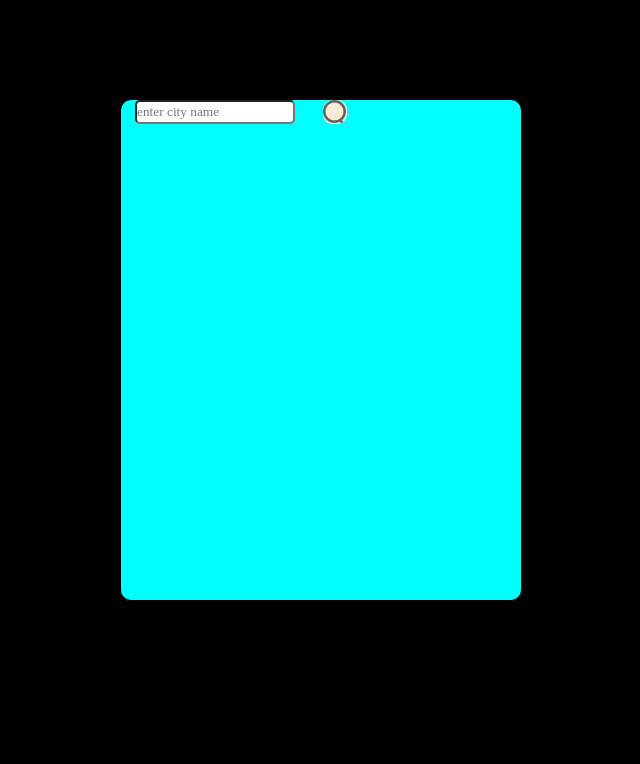
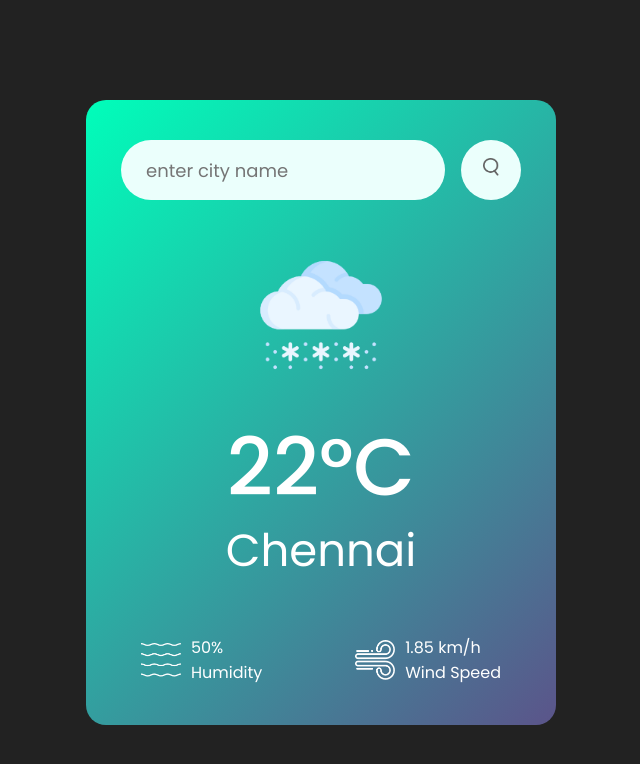
Before and after one commit to 7ahim/Weather-app, a plain HTML site: page index.html in a window 1280 px wide. Shown: the whole page, without its empty margins (319-959 px from the left). Drawn offline with Linux system fonts and the light colour scheme; a web font is replaced by a local one.

Commit message:
2nd commit

```diff
--- a/design.css
+++ b/design.css
@@ -1,41 +1,81 @@
 *{
     margin:0px;
     padding:0px;
-    font-family: 'Poppins','sans-serif';
+    font-family: 'Poppins',sans-serif;
     box-sizing: border-box;
 }
 body{
-    background-color:black;
+    background-color:#222;
+}
+.card{
+    background: linear-gradient(135deg,#00feba,#5b548a);
+    max-width:470px;
+    width:90%;
+    color: #fff;
+    border-radius: 20px;
+    margin: 100px auto 0;
+    padding:40px 35px;
+    text-align: center ;
+}
+.searchpanel{
+    width: 100%;
     display: flex;
-    justify-content: center;
+    justify-content: space-between;
     align-items: center;
-    height: 700px;
 }
-.weatherbox{
-
-    background-color: cyan;
-    height:500px;
-    width:400px;
-    border-radius: 10px;
+.searchpanel input{
+    border: 0;
+    outline: 0;
+    background-color: #ebfffc;
+    padding: 10px 25px;
+    height: 60px;
+    width: 10rem;
+    border-radius: 30px;
+    flex:1;
+    margin-right: 16px;
+    font-size: 18px;
+}
+.searchpanel button{
+    border: 0;
+    outline: 0;
+    background-color: #ebfffc;
+    border-radius: 50%;
+    width: 60px;
+    height: 60px;
+    cursor:pointer;
+}
+.searchpanel button img{
+    width: 16px;
+}
+.weather-icon{
+    width: 170px;
+    margin-top:30px ;
+}
+.weather h1{
+    font-size: 80px;
+    font-weight: 500;
+}
+.weather h2{
+    font-size: 45px;
+    font-weight: 400;
+    margin-top: -10px;
+}
+.details{
+    display: flex;
+    align-items: center;
+    justify-content: space-between;
+    padding: 0 20px;
+    margin-top: 50px ;
+}
+.col{
+    display: flex;
+    align-items: center;
+    text-align: left;
+}
+.col img{
+    width:40px;
+    margin-right: 10px;
+}
+.col div{
 
 }
-.searchpanel{
-    width: 60%;
-    display: flex;
-    justify-content: space-around;
-    justify-items: center;
-    align-items: center;
-}
-.searchbox{
-    height: 1.5rem;
-    width: 10rem;
-    border-radius: 5px;
-}
-.searchicon{
-    height: 1.5rem;
-    width: 1.5rem;
-    border-radius: 40%;
-    background-color: antiquewhite;
-    background-image: url("search.png");
-    background-size: cover;
-}
--- a/index.html
+++ b/index.html
@@ -4,13 +4,37 @@
     <meta charset="UTF-8">
     <meta name="viewport" content="width=device-width, initial-scale=1.0">
     <link rel="stylesheet" href="design.css">
+    <link rel="preconnect" href="https://fonts.googleapis.com">
+<link rel="preconnect" href="https://fonts.gstatic.com" crossorigin>
+<link href="https://fonts.googleapis.com/css2?family=Playfair+Display:ital,wght@0,400..900;1,400..900&family=Poppins:ital,wght@0,100;0,200;0,300;0,400;0,500;0,600;0,700;0,800;0,900;1,100;1,200;1,300;1,400;1,500;1,600;1,700;1,800;1,900&display=swap" rel="stylesheet">
     <title>Weather app</title>
 </head>
 <body>
-    <div class="weatherbox">
+    <div class="card">
         <div class="searchpanel">
-            <input class="searchbox" type="text" placeholder="enter city name">
-            <div class="searchicon"></div>
+            <input type="text" placeholder="enter city name" spellcheck="false">
+            <button><img src="search.png" alt=""></button>
+        </div>
+        <div class="weather">
+            <img src="snow.png" alt="" class="weather-icon">
+            <h1 class="temp">22°C</h1>
+            <h2 class="city">Chennai</h2>
+            <div class="details">
+                <div class="col">
+                    <img src="humidity.png" alt="">
+                    <div>
+                        <p class="humidity">50%</p>
+                        <p>Humidity</p>
+                    </div>
+                </div>
+                <div class="col">
+                    <img src="wind.png" alt="">
+                    <div>
+                        <p class="wind"><span>1.85</span> km/h</p>
+                        <p>Wind Speed</p>
+                    </div>
+                </div>
+            </div>
         </div>
     </div>
 </body>
```
